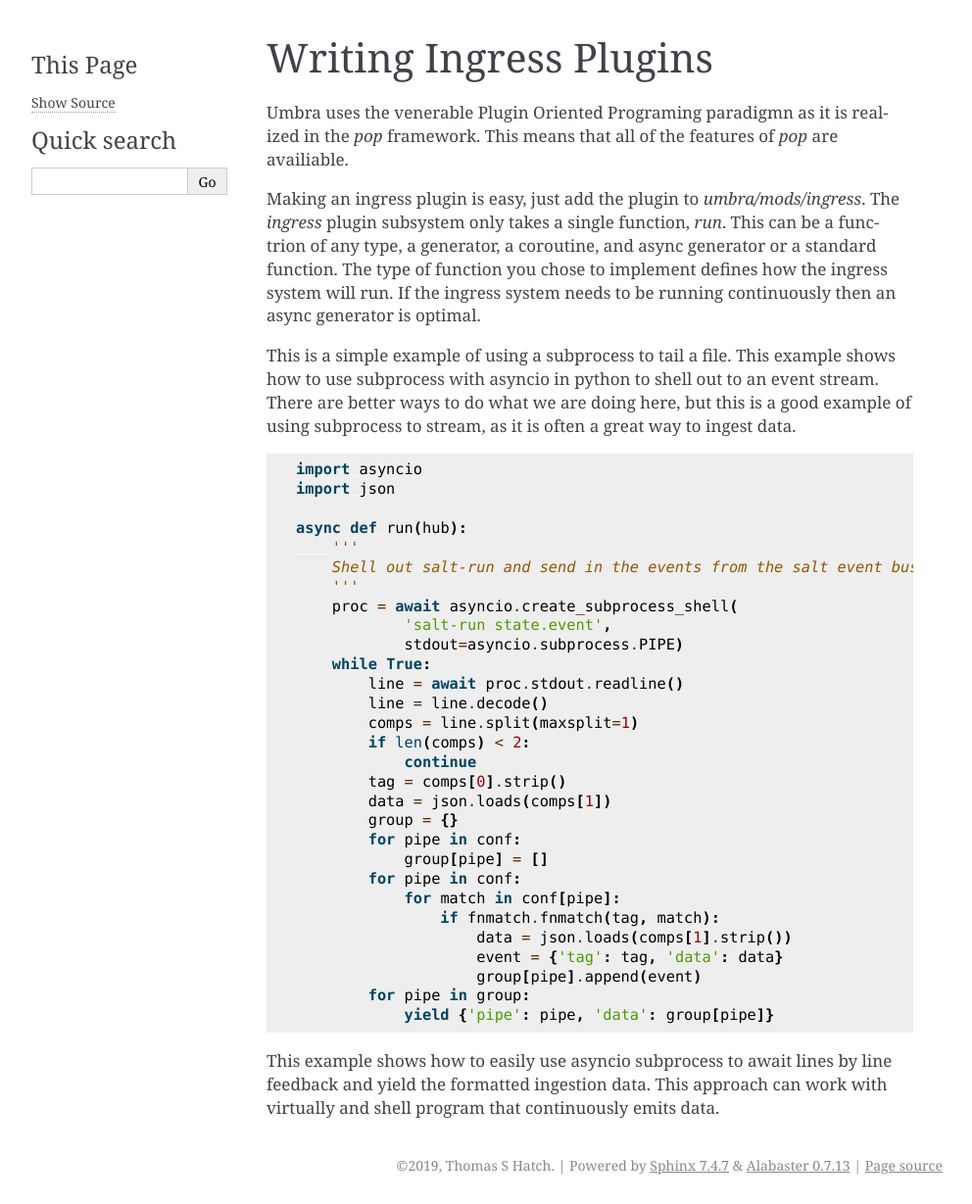
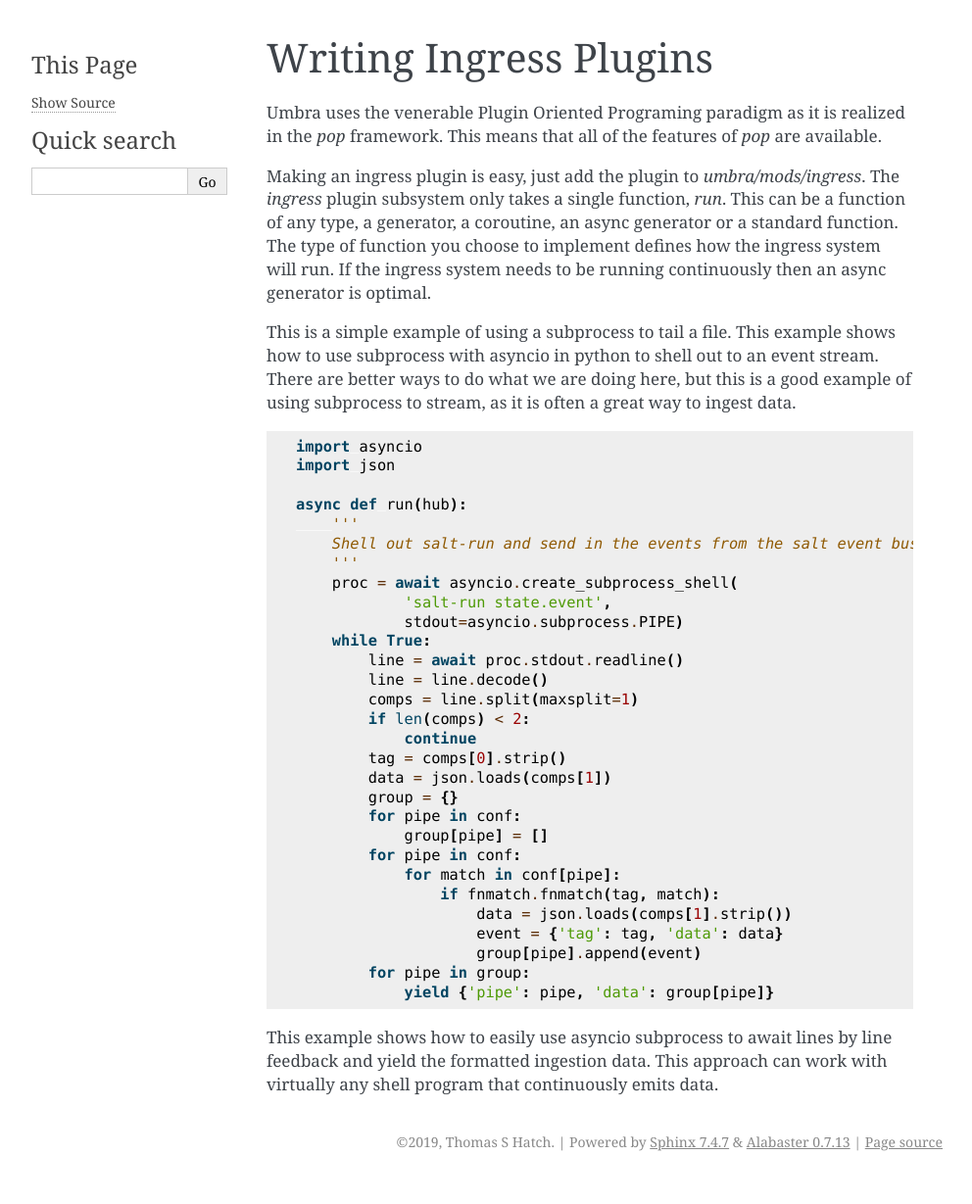
Before and after one commit to vmware-archive/umbra, a Sphinx documentation site: the page built from docs/topics/ingress.rst, in a window 1280 px wide. Shown: the whole page at 98% size, without its empty margins (148-1140 px from the left). Built offline with Sphinx 7.4.7, drawn with Linux system fonts in a browser that asks for light colours; pages that are not in the unit, such as notebooks, are missing from menus; after the commit the page ends 1205 px from its top, so only the background shows below that.

Commit message:
fix typos

```diff
--- a/docs/topics/ingress.rst
+++ b/docs/topics/ingress.rst
@@ -2,14 +2,14 @@
 Writing Ingress Plugins
 =======================
 
-Umbra uses the venerable Plugin Oriented Programing paradigmn as it is realized
+Umbra uses the venerable Plugin Oriented Programing paradigm as it is realized
 in the `pop` framework. This means that all of the features of `pop` are
-availiable.
+available.
 
 Making an ingress plugin is easy, just add the plugin to `umbra/mods/ingress`.
 The `ingress` plugin subsystem only takes a single function, `run`. This can be
-a functrion of any type, a generator, a coroutine, and async generator or a
-standard function. The type of function you chose to implement defines how the
+a function of any type, a generator, a coroutine, an async generator or a
+standard function. The type of function you choose to implement defines how the
 ingress system will run. If the ingress system needs to be running continuously
 then an async generator is optimal.
 
@@ -52,4 +52,4 @@ subprocess to stream, as it is often a great way to ingest data.
 
 This example shows how to easily use asyncio subprocess to await lines by line
 feedback and yield the formatted ingestion data. This approach can work with
-virtually and shell program that continuously emits data.
+virtually any shell program that continuously emits data.
```
